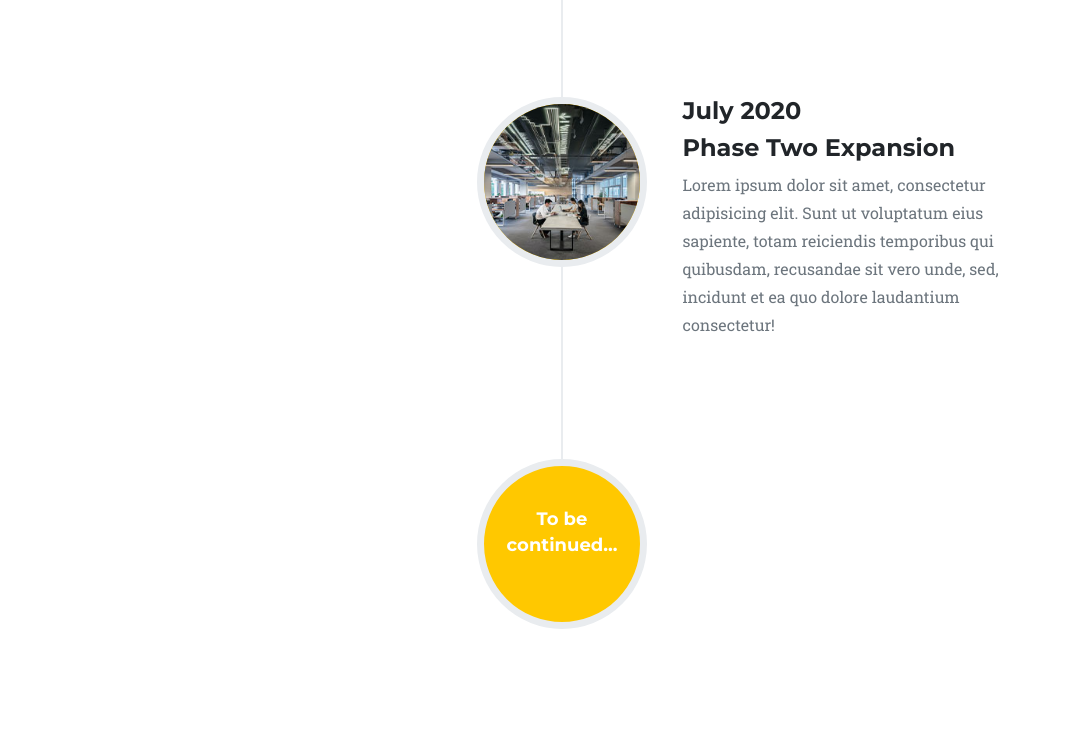
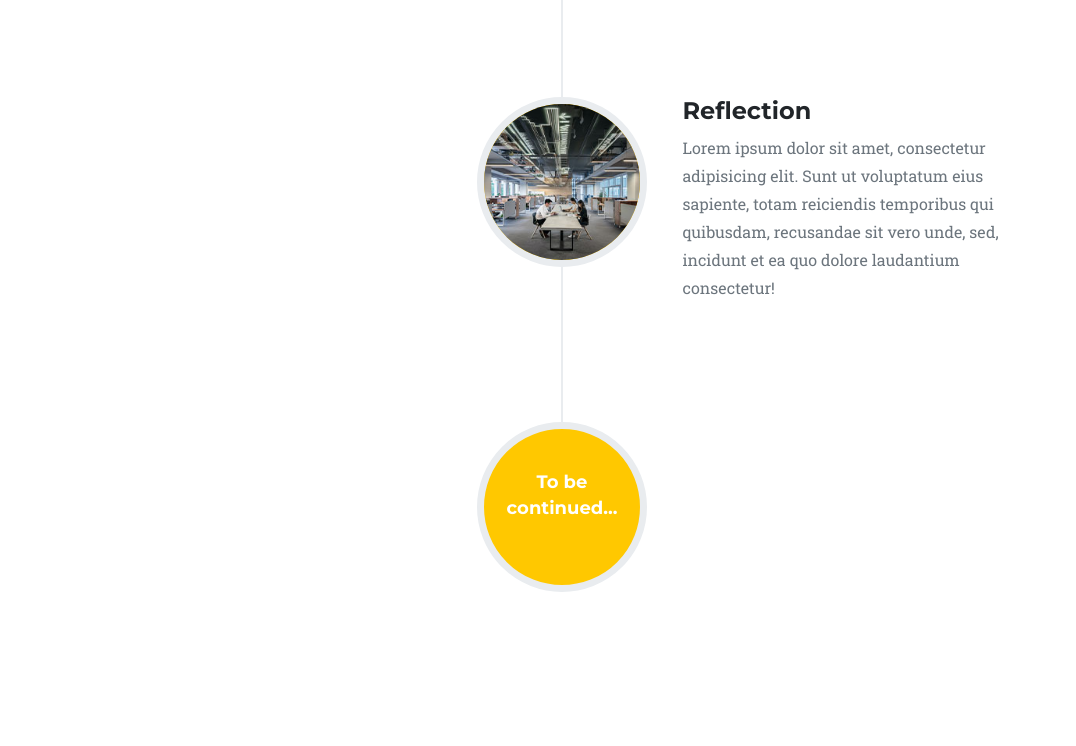
Before and after one commit to zapppju02/zapppju02.github.io, a plain HTML site: page index.html in a window 1280 px wide. Shown: the part 2996-3742 px from the top of the page, without its empty margins (78-1154 px from the left). Drawn offline with nearby package versions, Linux system fonts and the light colour scheme.

Commit message:
Update index.html

```diff
--- a/index.html
+++ b/index.html
@@ -160,8 +160,7 @@
                         <div class="timeline-image"><img class="rounded-circle img-fluid" src="assets/img/about/4.jpg" alt="..." /></div>
                         <div class="timeline-panel">
                             <div class="timeline-heading">
-                                <h4>July 2020</h4>
-                                <h4 class="subheading">Phase Two Expansion</h4>
+                                <h4 class="subheading">Reflection</h4>
                             </div>
                             <div class="timeline-body"><p class="text-muted">Lorem ipsum dolor sit amet, consectetur adipisicing elit. Sunt ut voluptatum eius sapiente, totam reiciendis temporibus qui quibusdam, recusandae sit vero unde, sed, incidunt et ea quo dolore laudantium consectetur!</p></div>
                         </div>
```
